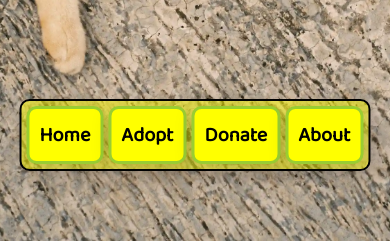
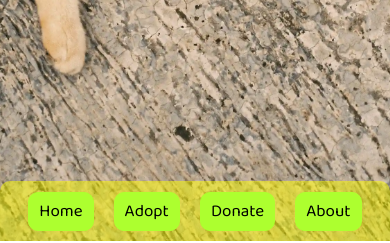
Before and after one commit to Wira-Kusuma/Cat-adoption, a plain HTML site: page index.html in a window 390 px wide. Shown: the part 603-846 px from the top of the page. Drawn offline with Linux system fonts and the light colour scheme.

Commit message:
Update index.css

```diff
--- a/index.css
+++ b/index.css
@@ -212,33 +212,27 @@ footer {
     }
 
     nav {
+        position: fixed;
+        bottom: 0;
+        left: 0;
+        width: 100%;
+        height: 60px;
+        padding: 10px;
+        border-top-left-radius: 10px;
+        border-top-right-radius: 10px;
+        background-color: rgba(255, 255, 0, 0.5);
         display: flex;
         justify-content: center;
         align-items: center;
-        position: fixed;
-        font-weight: bold;
-        border: 2px solid;
-        padding: 5px;
-        border-radius: 10px;
-        bottom: 70px;
-        width: 90%;
-        background-color: rgba(255, 255, 0, 0.5);
-        gap: 5px;
-        left: 50%;
-        transform: translateX(-50%);
-        box-shadow: 6px 6px 24px 0 rgba(0,0,0,0.2);
+        gap: 20px;
     }
 
     nav a {
-        border: 3px solid yellowgreen;
-        padding: 10px;
-        background-color: yellow;
+        font-size: 17px;
+        border: 1px solid greenyellow;
+        padding: 5px 10px;
         border-radius: 10px;
-        flex-grow: 1;
-        text-align: center;
-        font-size: 20px;
-        height: fit-content;
-        box-shadow: 6px 6px 24px 0 rgba(0,0,0,0.2);
+        background-color: greenyellow;
     }
 
     .main-content,.stage1 {
```
